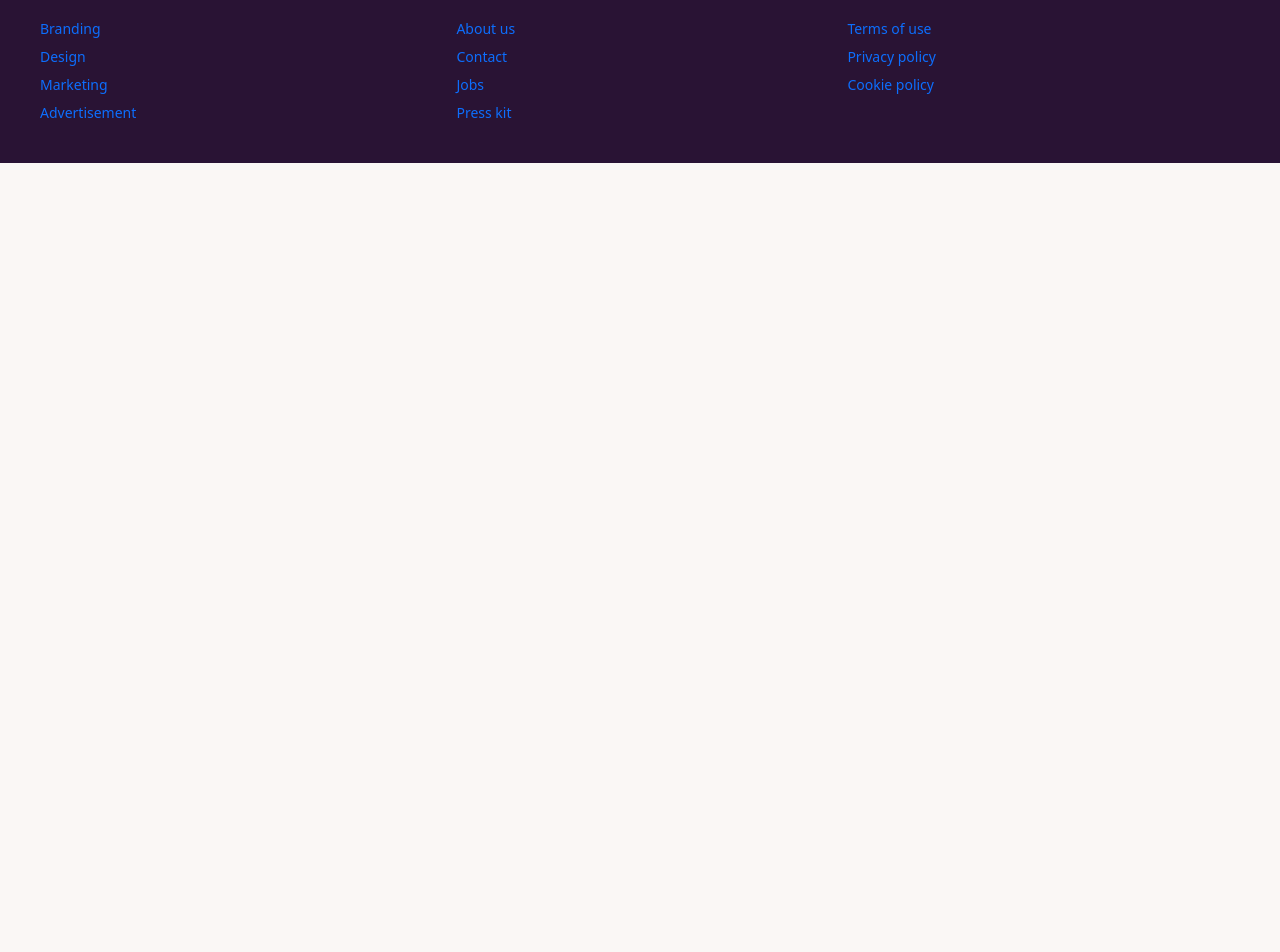
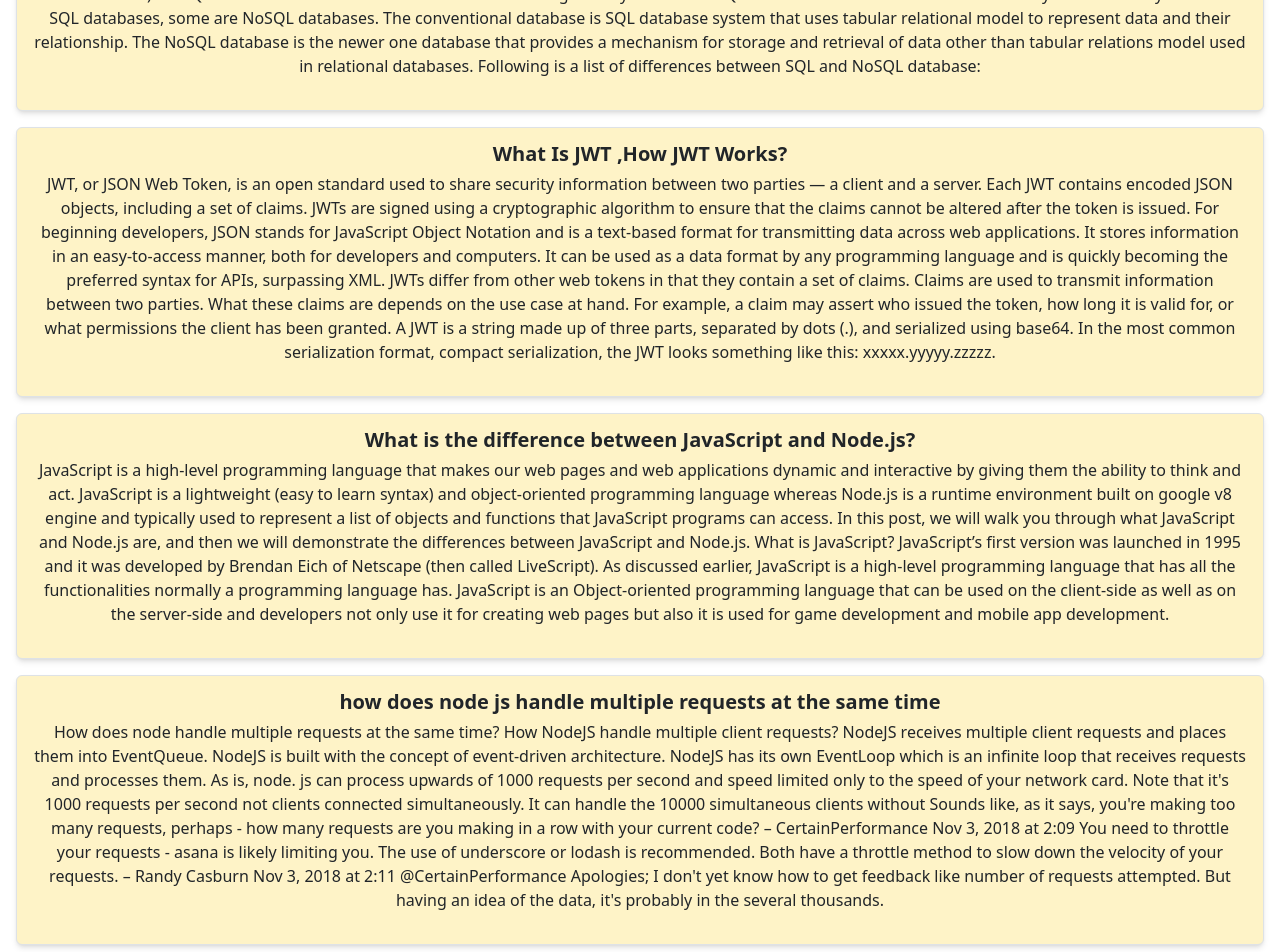
Before and after one commit to Saifuddinmonna/repair-service-client-side, a React (Create React App) app: page /blog in a window 1280 px wide. Shown: the part 320-1272 px from the top of the page. Before the commit the page ends 800 px from the top, so only its background shows below. Built offline with nearby package versions, Linux system fonts and the light colour scheme; no server answers.

Commit message:
blog design added completly

```diff
--- a/src/components/Blog/Blog.js
+++ b/src/components/Blog/Blog.js
@@ -1,11 +1,113 @@
-import React from 'react';
+import React from "react";
 
 const Blog = () => {
-        return (
-                <div>
-                        <h2>this is Blog</h2>
-                </div>
-        );
+	return (
+		<div className="text-justify">
+			<div className="p-3 m-3 border rounded shadow-md bg-amber-100 text-right  ">
+				<h2 className="fs-5 font-bold rounded-3xl text-center text-6xl">
+					What is the difference between SQL and NoSQL?
+				</h2>
+				<p className="text-center  ">
+					SQL is the programming language used to interface with
+					relational databases. (Relational databases model data as
+					records in rows and tables with logical links between them).
+					NoSQL is a class of DBMs that are non-relational and
+					generally do not use SQL. There are a lot of databases used
+					today in the industry. Some are SQL databases, some are
+					NoSQL databases. The conventional database is SQL database
+					system that uses tabular relational model to represent data
+					and their relationship. The NoSQL database is the newer one
+					database that provides a mechanism for storage and retrieval
+					of data other than tabular relations model used in
+					relational databases. Following is a list of differences
+					between SQL and NoSQL database:
+				</p>
+			</div>
+			<div className="p-3 m-3 border rounded shadow-md bg-amber-100 text-right  ">
+				<h2 className="fs-5 font-bold rounded-3xl text-center text-6xl">
+					What Is JWT ,How JWT Works?
+				</h2>
+				<p className="text-center  ">
+					JWT, or JSON Web Token, is an open standard used to share
+					security information between two parties — a client and a
+					server. Each JWT contains encoded JSON objects, including a
+					set of claims. JWTs are signed using a cryptographic
+					algorithm to ensure that the claims cannot be altered after
+					the token is issued. For beginning developers, JSON stands
+					for JavaScript Object Notation and is a text-based format
+					for transmitting data across web applications. It stores
+					information in an easy-to-access manner, both for developers
+					and computers. It can be used as a data format by any
+					programming language and is quickly becoming the preferred
+					syntax for APIs, surpassing XML. JWTs differ from other web
+					tokens in that they contain a set of claims. Claims are used
+					to transmit information between two parties. What these
+					claims are depends on the use case at hand. For example, a
+					claim may assert who issued the token, how long it is valid
+					for, or what permissions the client has been granted. A JWT
+					is a string made up of three parts, separated by dots (.),
+					and serialized using base64. In the most common
+					serialization format, compact serialization, the JWT looks
+					something like this: xxxxx.yyyyy.zzzzz.
+				</p>
+			</div>
+			<div className="p-3 m-3 border rounded shadow-md bg-amber-100 text-right  ">
+				<h2 className="fs-5 font-bold rounded-3xl text-center text-6xl">
+					What is the difference between JavaScript and Node.js?
+				</h2>
+				<p className="text-center  ">
+					JavaScript is a high-level programming language that makes
+					our web pages and web applications dynamic and interactive
+					by giving them the ability to think and act. JavaScript is a
+					lightweight (easy to learn syntax) and object-oriented
+					programming language whereas Node.js is a runtime
+					environment built on google v8 engine and typically used to
+					represent a list of objects and functions that JavaScript
+					programs can access. In this post, we will walk you through
+					what JavaScript and Node.js are, and then we will
+					demonstrate the differences between JavaScript and Node.js.
+					What is JavaScript? JavaScript’s first version was launched
+					in 1995 and it was developed by Brendan Eich of Netscape
+					(then called LiveScript). As discussed earlier, JavaScript
+					is a high-level programming language that has all the
+					functionalities normally a programming language has.
+					JavaScript is an Object-oriented programming language that
+					can be used on the client-side as well as on the server-side
+					and developers not only use it for creating web pages but
+					also it is used for game development and mobile app
+					development.
+				</p>
+			</div>
+			<div className="p-3 m-3 border rounded shadow-md bg-amber-100 text-right  ">
+				<h2 className="fs-5 font-bold rounded-3xl text-center text-6xl">
+					how does node js handle multiple requests at the same time
+				</h2>
+				<p className="text-center  ">
+					How does node handle multiple requests at the same time? How
+					NodeJS handle multiple client requests? NodeJS receives
+					multiple client requests and places them into EventQueue.
+					NodeJS is built with the concept of event-driven
+					architecture. NodeJS has its own EventLoop which is an
+					infinite loop that receives requests and processes them. As
+					is, node. js can process upwards of 1000 requests per second
+					and speed limited only to the speed of your network card.
+					Note that it's 1000 requests per second not clients
+					connected simultaneously. It can handle the 10000
+					simultaneous clients without Sounds like, as it says, you're
+					making too many requests, perhaps - how many requests are
+					you making in a row with your current code? –
+					CertainPerformance Nov 3, 2018 at 2:09 You need to throttle
+					your requests - asana is likely limiting you. The use of
+					underscore or lodash is recommended. Both have a throttle
+					method to slow down the velocity of your requests. – Randy
+					Casburn Nov 3, 2018 at 2:11 @CertainPerformance Apologies; I
+					don't yet know how to get feedback like number of requests
+					attempted. But having an idea of the data, it's probably in
+					the several thousands.
+				</p>
+			</div>
+		</div>
+	);
 };
 
 export default Blog;
```
